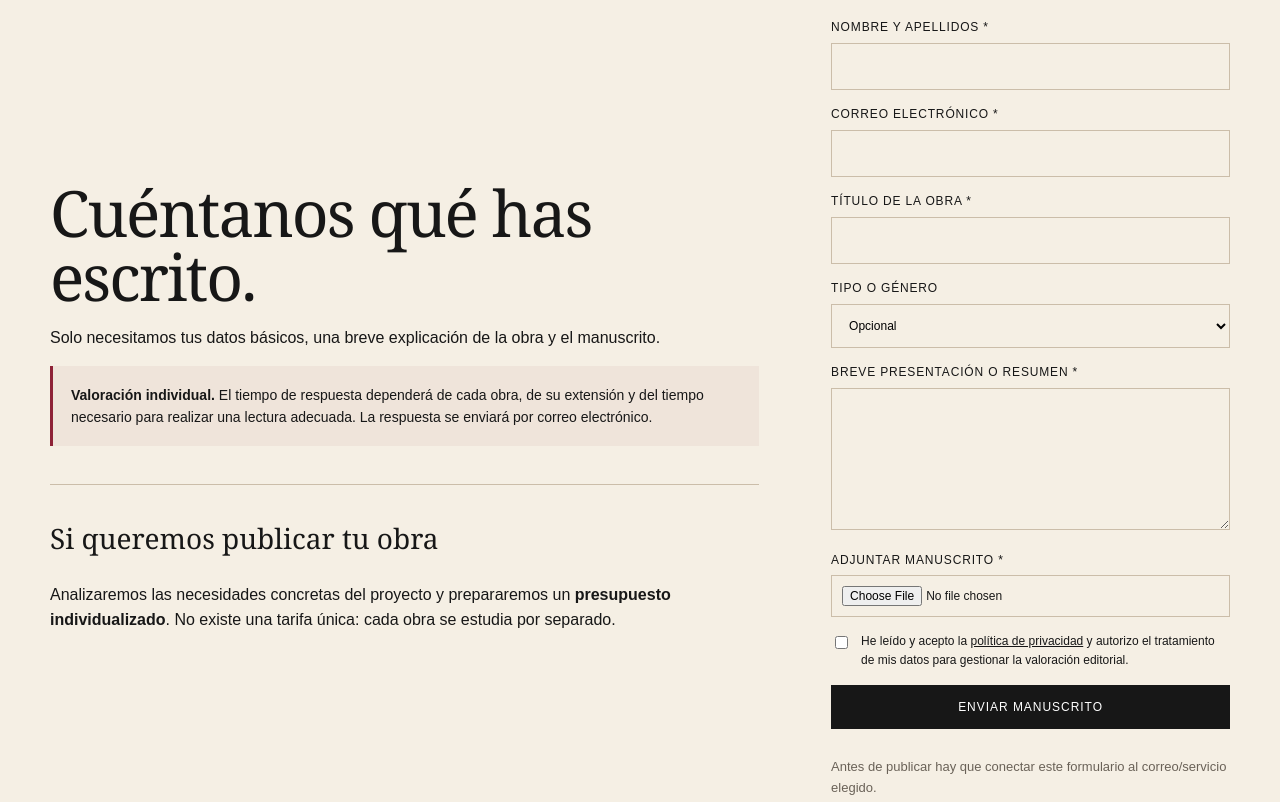
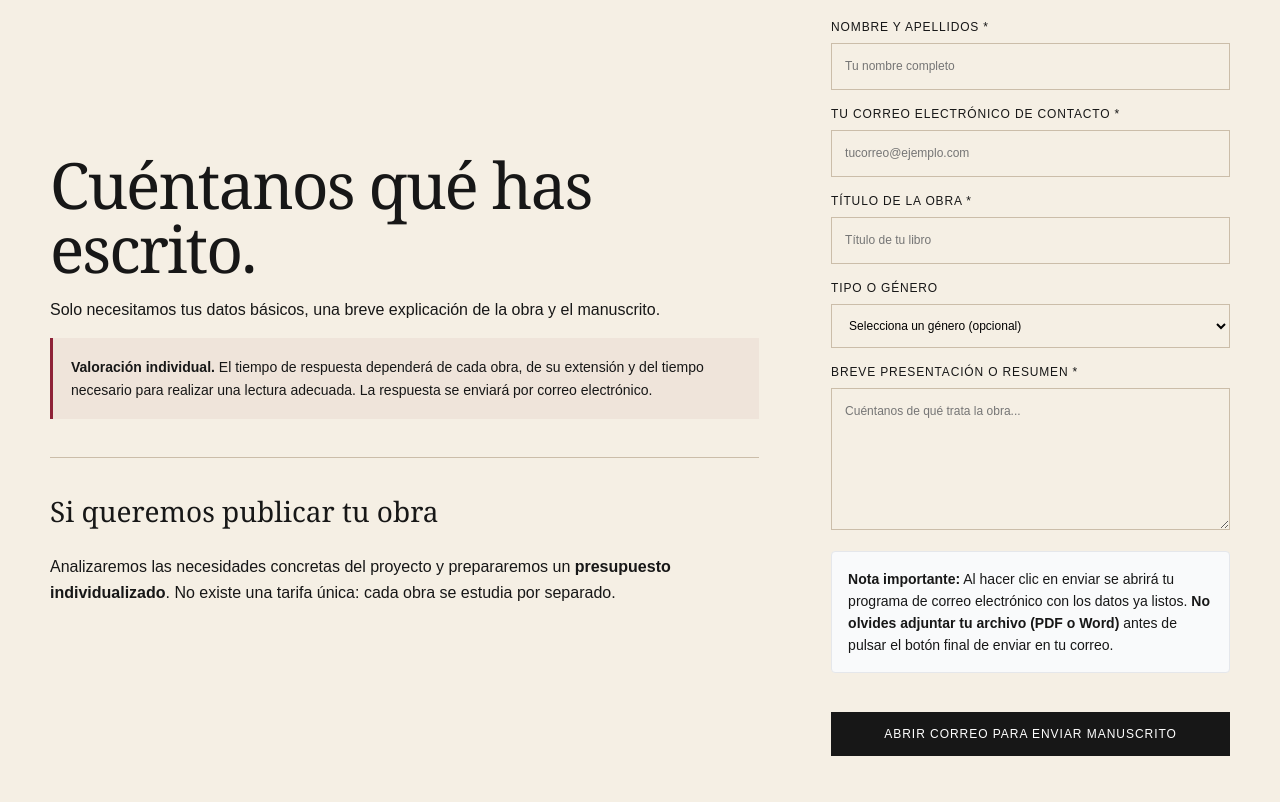
Before and after one commit to Dani-Alarcon/Editorial-Teresina-Prototipo-v7, a plain HTML site: page publica.html in a window 1280 px wide. Shown: the part 800-1602 px from the top of the page. Drawn offline with Linux system fonts and the light colour scheme.

Commit message:
mailto en form publica

```diff
--- a/publica.html
+++ b/publica.html
@@ -64,26 +64,22 @@
                             individualizado</strong>. No existe una tarifa única: cada obra se estudia por separado.</p>
                 </div>
 
-                <form class="form" action="https://formsubmit.co/editorialteresina@gmail.com" method="post"
-                    enctype="multipart/form-data">
-
-                    <!-- MEJORA FORMULARIOS: Añadidos IDs, atributos 'for' y 'autocomplete' para autocompletado en móviles -->
+                <form id="form-mailto" class="form">
                     <label for="nombre">Nombre y apellidos *
-                        <input required type="text" id="nombre" name="nombre" autocomplete="name">
+                        <input required type="text" id="nombre" name="nombre" autocomplete="name" placeholder="Tu nombre completo">
                     </label>
 
-                    <label for="email">Correo electrónico *
-                        <input required type="email" id="email" name="email" autocomplete="email">
+                    <label for="email">Tu correo electrónico de contacto *
+                        <input required type="email" id="email" name="email" autocomplete="email" placeholder="tucorreo@ejemplo.com">
                     </label>
 
                     <label for="titulo">Título de la obra *
-                        <input required type="text" id="titulo" name="titulo">
+                        <input required type="text" id="titulo" name="titulo" placeholder="Título de tu libro">
                     </label>
 
                     <label for="genero">Tipo o género
-                        <!-- MEJORA: Valores definidos en los option para un envío de datos más limpio al backend -->
                         <select id="genero" name="genero">
-                            <option value="">Opcional</option>
+                            <option value="">Selecciona un género (opcional)</option>
                             <option value="Narrativa">Narrativa</option>
                             <option value="Ensayo">Ensayo</option>
                             <option value="Filosofía">Filosofía</option>
@@ -95,22 +91,18 @@
                     </label>
 
                     <label for="resumen">Breve presentación o resumen *
-                        <textarea required rows="6" id="resumen" name="resumen"></textarea>
+                        <textarea required rows="6" id="resumen" name="resumen"
+                            placeholder="Cuéntanos de qué trata la obra..."></textarea>
                     </label>
 
-                    <label for="manuscrito">Adjuntar manuscrito *
-                        <input required type="file" id="manuscrito" name="manuscrito" accept=".pdf,.doc,.docx">
-                    </label>
+                    <div class="note"
+                        style="margin-bottom: 1.5rem; background-color: #f9fafb; padding: 1rem; border-radius: 4px; border: 1px solid #e5e7eb;">
+                        <strong>Nota importante:</strong> Al hacer clic en enviar se abrirá tu programa de correo electrónico con los
+                        datos ya listos. <strong>No olvides adjuntar tu archivo (PDF o Word)</strong> antes de pulsar el botón final de
+                        enviar en tu correo.
+                    </div>
 
-                    <label class="check" for="privacidad">
-                        <!-- MEJORA: Añadido name="privacidad" para que se envíe el check por Formspree -->
-                        <input required type="checkbox" id="privacidad" name="privacidad">
-                        <span>He leído y acepto la <a href="legal/privacidad.html"><u>política de privacidad</u></a> y
-                            autorizo el tratamiento de mis datos para gestionar la valoración editorial.</span>
-                    </label>
-
-                    <button class="btn btn-dark" type="submit">Enviar manuscrito</button>
-                    <p class="notice">Antes de publicar hay que conectar este formulario al correo/servicio elegido.</p>
+                    <button class="btn btn-dark" type="submit">Abrir correo para enviar manuscrito</button>
                 </form>
             </div>
         </section>
@@ -141,6 +133,46 @@
     </footer>
 
     <script src="assets/main.js"></script>
+    <script>
+        document.getElementById('form-mailto').addEventListener('submit', function (e) {
+            e.preventDefault();
+
+            // Recoger los valores del formulario
+            const nombre = document.getElementById('nombre').value.trim();
+            const email = document.getElementById('email').value.trim();
+            const titulo = document.getElementById('titulo').value.trim();
+            const genero = document.getElementById('genero').value || 'No especificado';
+            const resumen = document.getElementById('resumen').value.trim();
+
+            // Correo de destino de la editorial
+            const destinatario = 'editorialteresina@gmail.com';
+
+            // Construir el asunto con el formato exacto pedido
+            const asunto = `Manuscrito propuesto_${titulo}_${nombre}`;
+
+            // Construir el cuerpo del mensaje de forma limpia y ordenada
+            const cuerpo = `Hola, equipo de Editorial Teresina:
+
+    Me pongo en contacto con vosotros para enviaros una propuesta de publicación. A continuación os detallo la información de la obra:
+
+    - Título de la obra: ${titulo}
+    - Autor/a: ${nombre}
+    - Correo de contacto: ${email}
+    - Género: ${genero}
+
+    Breve presentación o resumen de la obra:
+    ${resumen}
+
+    ---
+    (Adjunto mi manuscrito en este correo).`;
+
+            // Codificar los textos para que la URL del mailto no falle con espacios o tildes
+            const mailtoLink = `mailto:${destinatario}?subject=${encodeURIComponent(asunto)}&body=${encodeURIComponent(cuerpo)}`;
+
+            // Abrir el cliente de correo del usuario
+            window.location.href = mailtoLink;
+        });
+    </script>
 </body>
 
 </html>
```
